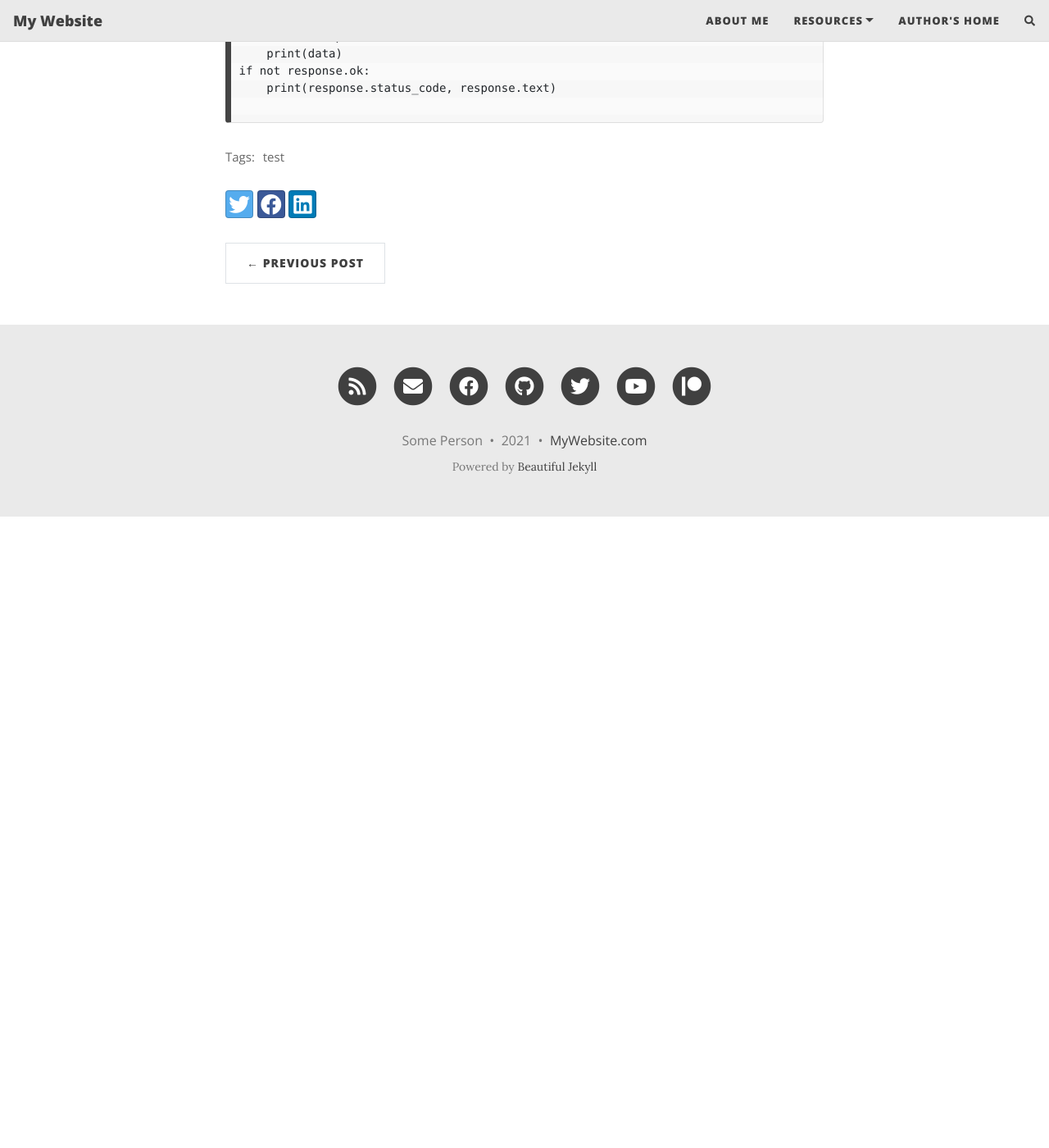
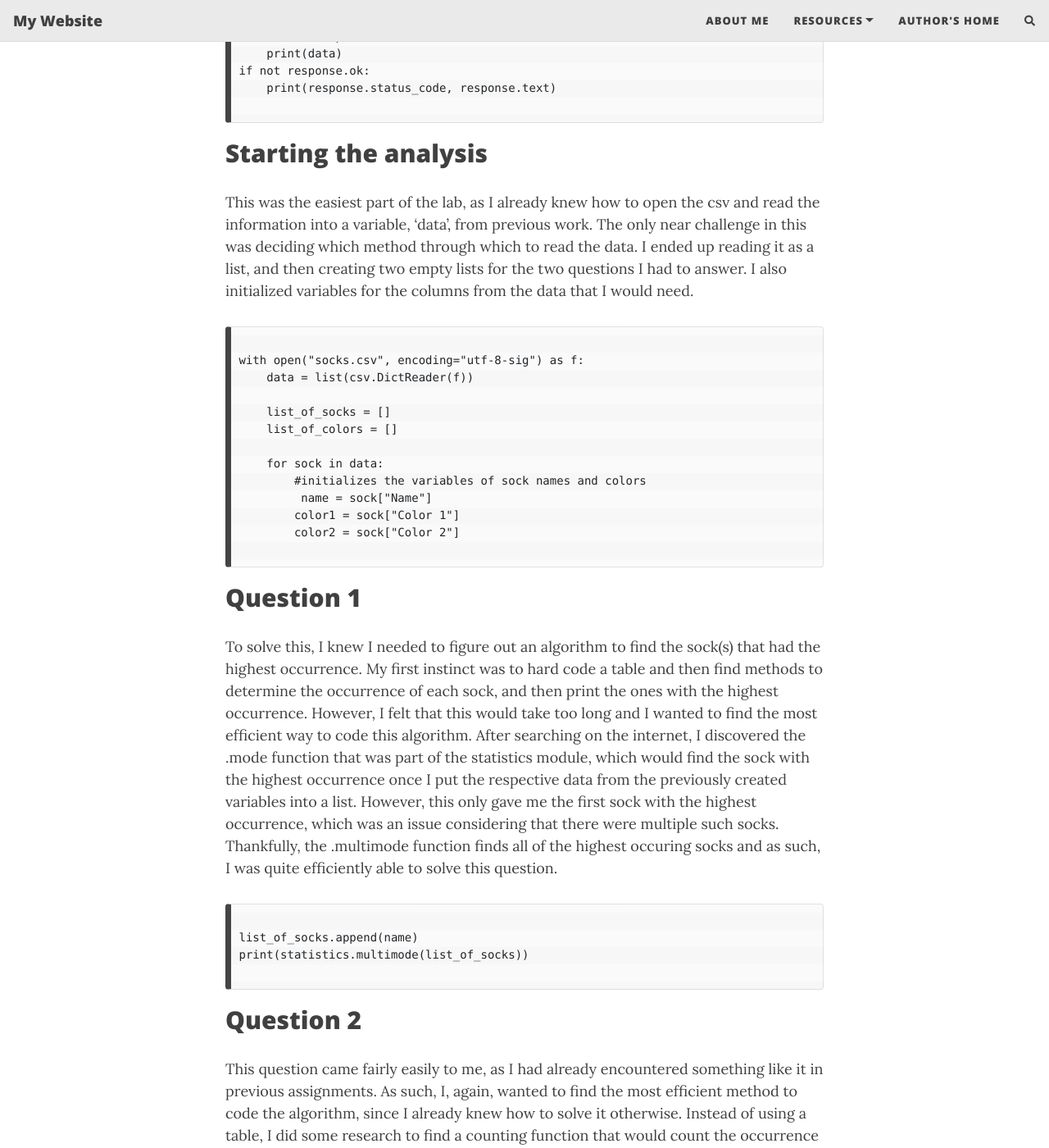
Before and after one commit to sarene-choudhury/artofdata, a Jekyll site: the page built from _posts/2021-12-5-API-Lab.md, in a window 1280 px wide and 1400 px high, scrolled down 1097 px. Shown: the whole window at 82% size. Built offline with Jekyll 4.4.1, drawn with Linux system fonts in a browser that asks for light colours; nearby versions of some CDN libraries; comment, search, counter and statistics services are not loaded; before the commit the page ends 1727 px from its top, so only the background shows below that; some of the changed text lies outside the part shown.

Commit message:
Update 2021-12-5-API-Lab.md

```diff
--- a/_posts/2021-12-5-API-Lab.md
+++ b/_posts/2021-12-5-API-Lab.md
@@ -40,3 +40,51 @@ if not response.ok:
     print(response.status_code, response.text)
 
 ~~~
+
+## Starting the analysis
+
+This was the easiest part of the lab, as I already knew how to open the csv and read the information into a variable, 'data', from previous work. The only near challenge in this was deciding which method through which to read the data. I ended up reading it as a list, and then creating two empty lists for the two questions I had to answer. I also initialized variables for the columns from the data that I would need.
+
+~~~
+
+with open("socks.csv", encoding="utf-8-sig") as f:
+    data = list(csv.DictReader(f))
+
+    list_of_socks = []
+    list_of_colors = []
+
+    for sock in data:
+        #initializes the variables of sock names and colors
+         name = sock["Name"]
+        color1 = sock["Color 1"]
+        color2 = sock["Color 2"]
+
+~~~
+
+## Question 1
+
+To solve this, I knew I needed to figure out an algorithm to find the sock(s) that had the highest occurrence. My first instinct was to hard code a table and then find methods to determine the occurrence of each sock, and then print the ones with the highest occurrence. However, I felt that this would take too long and I wanted to find the most efficient way to code this algorithm. After searching on the internet, I discovered the .mode function that was part of the statistics module, which would find the sock with the highest occurrence once I put the respective data from the previously created variables into a list. However, this only gave me the first sock with the highest occurrence, which was an issue considering that there were multiple such socks. Thankfully, the .multimode function finds all of the highest occuring socks and as such, I was quite efficiently able to solve this question.
+
+~~~
+
+list_of_socks.append(name)
+print(statistics.multimode(list_of_socks))
+
+~~~
+
+## Question 2
+
+This question came fairly easily to me, as I had already encountered something like it in previous assignments. As such, I, again, wanted to find the most efficient method to code the algorithm, since I already knew how to solve it otherwise. Instead of using a table, I did some research to find a counting function that would count the occurrence of each value in a list (which I created with the variables of color1 and color2), and I found the .Counter function, which is a part of the collections module. After this, I only needed a way to ensure that there was no double counting. I did so with a simple if statement that would only append color2 to the list of colors that I later used the .Counter function on if it wasn't equal to color1 already.
+
+~~~
+
+list_of_colors.append(color1)
+if color1 != color2:
+            list_of_colors.append(color2)
+print(collections.Counter(list_of_colors))
+
+~~~
+
+## Final Thoughts
+
+I feel quite satisfied with my work on this lab, and though I did face an issue with iterating through rows while converting the API information into a CSV, I thoroughly enjoyed discovering more efficient ways of coding questions that previously took many more unnecessary lines of code. Furthermore, due to the challenge with creating the CSV, it was very much satisfying to finally have the CSV that I had created myself. Overall, this was possibly my favourite work I've done so far this year in Art of Data, and I can tell a definite change in how I approach coding in Python since the beginning of this year, which has positively impacted my approach to problem solving in general.
```
